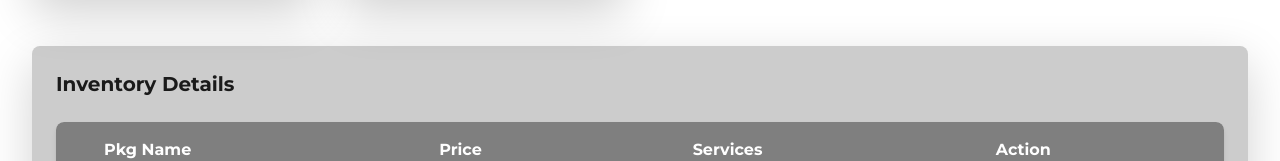
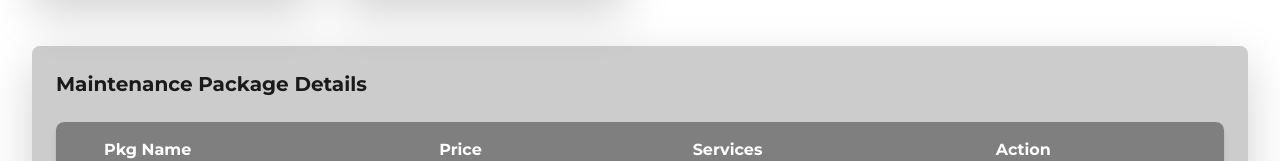
Before and after one commit to bluedragon1228/automotivation, a React (Vite) app in the folder client/: page /pkg in a window 1280 px wide. Shown: the part 214-375 px from the top of the page. Built offline with nearby package versions, Linux system fonts and the light colour scheme; no server answers.

Commit message:
package updated

```diff
--- a/client/src/pages/packageManagement/ShowAllPackages.jsx
+++ b/client/src/pages/packageManagement/ShowAllPackages.jsx
@@ -147,7 +147,7 @@ const ShowAllPackages = () => {
       {/* Inventory Table */}
       <div className="mt-12 bg-SecondaryColor p-6 rounded-lg shadow-lg">
         <h2 className="text-xl font-bold text-ExtraDarkColor mb-6">
-          Inventory Details
+          Maintenance Package Details
         </h2>
         <table className="min-w-full bg-white shadow-md rounded-lg overflow-hidden">
           <thead className="bg-DarkColor text-white">
```
